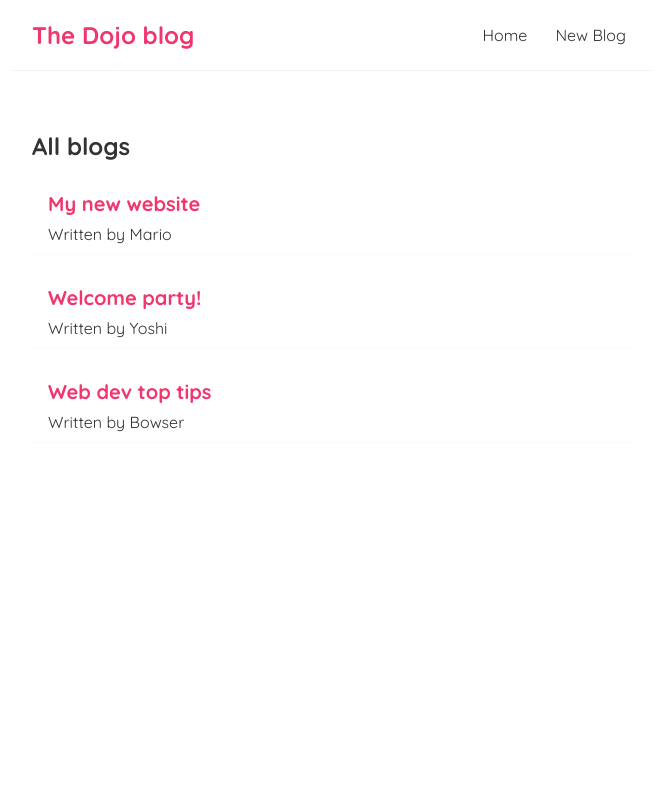
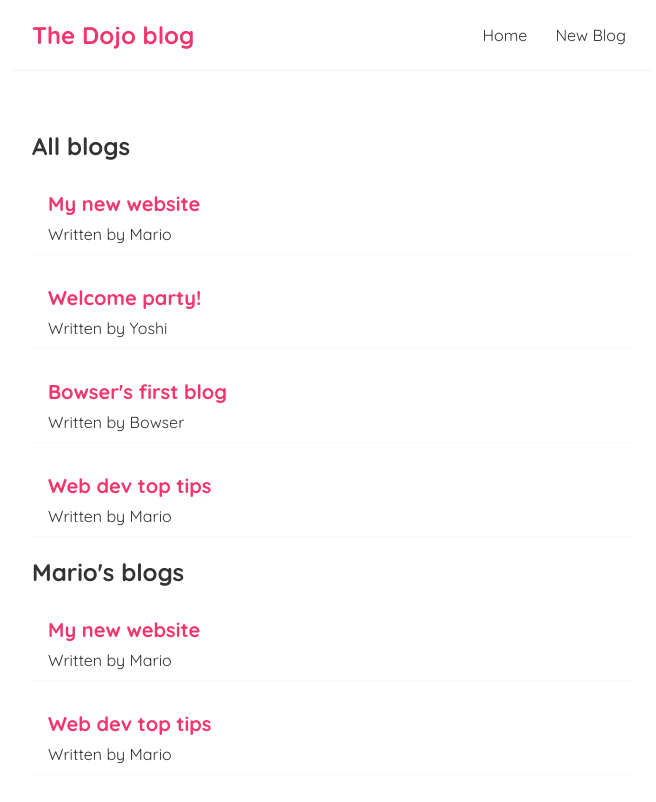
Before and after one commit to baibhavprdn/react-blog, a React (Create React App) app: page / in a window 1280 px wide. Shown: the top 802 px of the page, without its empty margins (308-964 px from the left). Built offline with nearby package versions, Linux system fonts and the light colour scheme.

Commit message:
reusable components

```diff
--- a/src/components/blogList.js
+++ b/src/components/blogList.js
@@ -1,7 +1,7 @@
-const BlogList = (props) => {
+const BlogList = ({ blogs, title }) => {
 
-  const blogs = props.blogs
-  const title = props.title
+  // const blogs = props.blogs
+  // const title = props.title
 
   return (
     <>
--- a/src/screens/HomeNew.js
+++ b/src/screens/HomeNew.js
@@ -13,13 +13,19 @@
       title: 'Welcome party!',
       body: 'lorem ipsum...',
       author: 'Yoshi',
-      id: 1
+      id: 2
+    },
+    {
+      title: 'Bowser\'s first blog',
+      body: 'lorem ipsum...',
+      author: 'Bowser',
+      id: 3
     },
     {
       title: 'Web dev top tips',
       body: 'lorem ipsum...',
-      author: 'Bowser',
-      id: 1
+      author: 'Mario',
+      id: 4
     },
   ])
 
@@ -27,6 +33,7 @@
     <>
       <div className="content home">
         <BlogList blogs={blogs} title="All blogs" />
+        <BlogList blogs={blogs.filter((blog) => blog.author === 'Mario')} title="Mario's blogs" />
       </div>
     </>
   );
```
